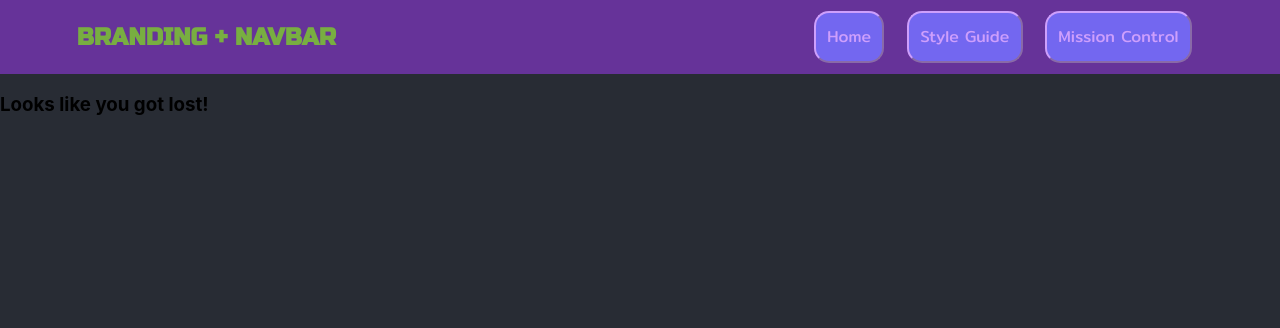
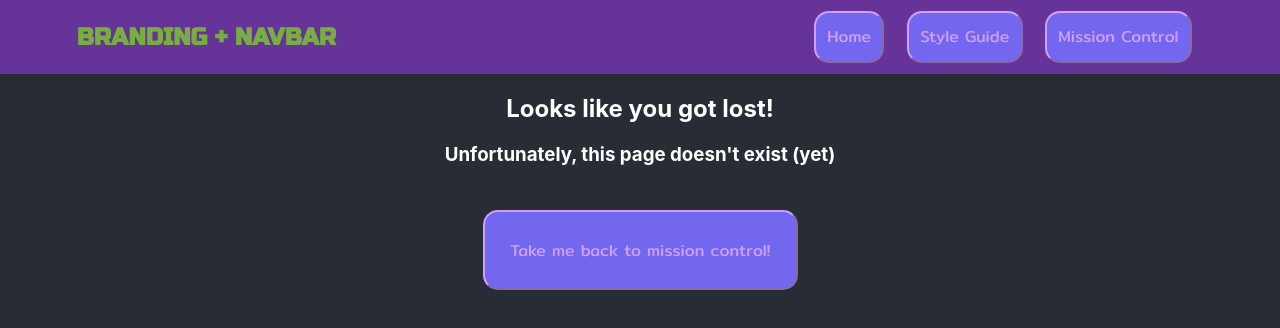
Before and after one commit to kiddo-capstone/kiddo-frontend, a React (Create React App) app: page / in a window 1280 px wide. Shown: the top 328 px of the page. Built offline with nearby package versions, Linux system fonts and the light colour scheme.

Commit message:
Add btn to 400 error to go back to mission control

```diff
--- a/src/modules/common/error/Error400.jsx
+++ b/src/modules/common/error/Error400.jsx
@@ -1,6 +1,16 @@
+import React from "react";
+import Button from "../../../ui/button/Button";
+import { useHistory } from "react-router-dom";
+import theme from "../../../ui/common/theme";
+
 const Error400 = () => {
+  const history = useHistory()
   return (
-    <h3>Looks like you got lost!</h3>
+    <section style={{color: `${theme.colors.white}`, textAlign: "center"}}>
+      <h1>Looks like you got lost!</h1>
+      <h3>Unfortunately, this page doesn't exist (yet)</h3>
+      <Button onClick={() => history.push("/mission-control")}>Take me back to mission control!</Button>
+    </section>
   )
 }
 
```
